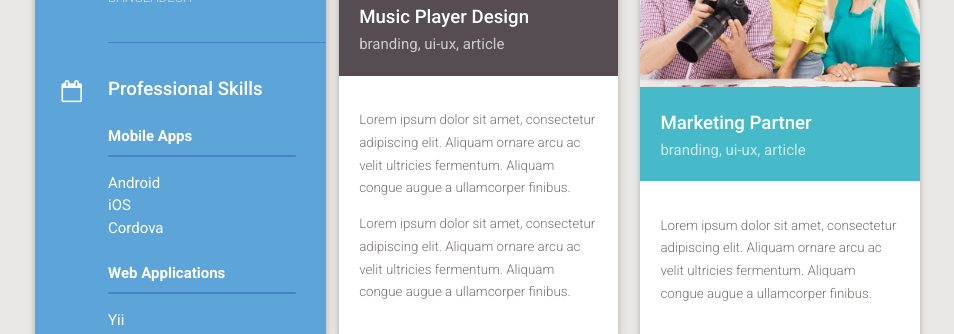
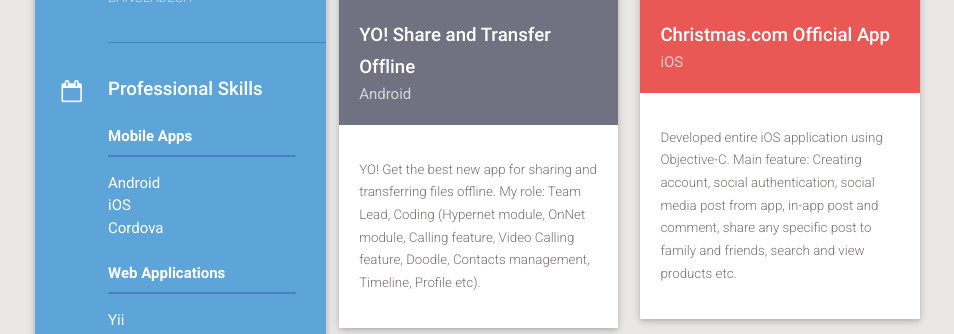
Before and after one commit to mehdihasan/mehdihasan.github.io, a PHP site: page /project.html in a window 1280 px wide. Shown: the part 786-1120 px from the top of the page, without its empty margins (168-1122 px from the left). Run offline with PHP 8.4, Linux system fonts and the light colour scheme.

Commit message:
projects added.

```diff
--- a/assets/css/style.css
+++ b/assets/css/style.css
@@ -352,21 +352,31 @@ body .container {
 .blog-post:last-child {
   padding-right: 0px !important;
 }
-#blog-post-1 {
+#blog-post-3 {
   background-color: #e95855;
 }
 #blog-post-2 {
   background-color: #707281;
 }
-#blog-post-3 {
+#blog-post-0 {
   background-color: #564d52;
 }
-#blog-post-4 {
+#blog-post-1 {
   background-color: #47bac9;
 }
 #blog-post-5 {
-  background-color: #68c02e;
+  background-color: #435c60;
 }
+#blog-post-4 {
+  background-color: #022f4b;
+}
+#blog-post-6 {
+  background-color: #e11111;
+}
+#blog-post-7 {
+  background-color: #000000;
+}
+
 .post-details {
   background-color: #ffffff;
   padding: 20px;
--- a/project.html
+++ b/project.html
@@ -65,6 +65,8 @@
           <script src="https://oss.maxcdn.com/libs/html5shiv/3.7.0/html5shiv.js"></script>
           <script src="https://oss.maxcdn.com/libs/respond.js/1.3.0/respond.min.js"></script>
         <![endif]-->
+
+
 
     </head>
     <body>
@@ -236,95 +238,7 @@
                 <section class="col s12 m12 l8 section" > <!-- Blog section start -->
                     <div class="row">
                         <div class="blog">
-                            <div class="col s12 m12 l6 blog-post">
-                                <div class="thumbnail z-depth-1 animated">
-                                    <a href="project-details.html"><img src="assets/images/blog1.jpg" alt="" class="responsive-img"></a>
-                                    <div class="blog-details">
-                                        <div class="post-title" id="blog-post-1">
-                                            <a href="project-details.html">
-                                                <h2>Website Design</h2>
-                                                <span>branding, ui-ux, article</span>
-                                            </a>
-                                        </div>
-                                        <div class="post-details">
-                                            <p>Lorem ipsum dolor sit amet, consectetur adipiscing elit. Aliquam ornare arcu ac velit
-                                            ltricies fermentum. Aliquam congue augue a ullamcorper finibus.</p>
-                                        </div>
-                                    </div>
-                                </div>
-                            </div>
-                            <div class="col s12 m12 l6 blog-post">
-                                <div class="thumbnail z-depth-1">
-                                    <a href="project-details.html"><img src="assets/images/blog2.jpg" alt="" class="responsive-img"></a>
-                                    <div class="blog-details">
-                                        <div class="post-title" id="blog-post-2">
-                                            <a href="project-details.html">
-                                                <h2>Website Redesign</h2>
-                                                <span>branding, ui-ux, article</span>
-                                            </a>
-                                        </div>
-                                        <div class="post-details">
-                                            <p>Lorem ipsum dolor sit amet, consectetur adipiscing elit. Aliquam ornare arcu ac velit ultricies fermentum. Aliquam congue augue a ullamcorper finibus.</p>
-                                            <p>Lorem ipsum dolor sit amet, consectetur adipiscing elit. Aliquam ornare arcu ac velit ultricies fermentum. Aliquam congue augue a ullamcorper finibus.</p>
-                                        </div>
-                                    </div>
-                                </div>
-                            </div>
-                            <div class="col s12 m12 l6 blog-post">
-                                <div class="thumbnail z-depth-1">
-                                    <a href="project-details.html"><img src="assets/images/blog4.jpg" alt="" class="responsive-img"></a>
-                                    <div class="blog-details">
-                                        <div class="post-title" id="blog-post-3">
-                                            <a href="project-details.html">
-                                                <h2>Music Player Design</h2>
-                                                <span>branding, ui-ux, article</span>
-                                            </a>
-                                        </div>
-                                        <div class="post-details">
-                                            <p>Lorem ipsum dolor sit amet, consectetur adipiscing elit. Aliquam ornare arcu ac velit ultricies fermentum. Aliquam congue augue a ullamcorper finibus.</p>
 
-                                            <p>Lorem ipsum dolor sit amet, consectetur adipiscing elit. Aliquam ornare arcu ac velit ultricies fermentum. Aliquam congue augue a ullamcorper finibus.</p>
-                                        </div>
-                                    </div>
-                                </div>
-                            </div>
-                            <div class="col s12 m12 l6 blog-post">
-                                <div class="thumbnail z-depth-1">
-                                    <a href="project-details.html"><img src="assets/images/blog5.jpg" alt="" class="responsive-img"></a>
-                                    <div class="blog-details">
-                                        <div class="post-title" id="blog-post-4">
-                                            <a href="project-details.html">
-                                                <h2>Marketing Partner</h2>
-                                                <span>branding, ui-ux, article</span>
-                                            </a>
-                                        </div>
-                                        <div class="post-details">
-                                            <p>Lorem ipsum dolor sit amet, consectetur adipiscing elit. Aliquam ornare arcu ac velit ultricies fermentum. Aliquam congue augue a ullamcorper finibus.</p>
-                                        </div>
-                                    </div>
-                                </div>
-                            </div>
-                            <div class="col s12 m12 l12 blog-post">
-                                <div class="row">
-                                    <div class="thumbnail z-depth-1">
-                                        <div class="featured-img col m12 s12 l6 " id="featured">
-                                            <a href="project-details.html"><img src="assets/images/bb3.jpg" alt="" class="responsive-img z-depth-1"></a>
-                                        </div>
-                                        <div class="caption col m12 s12 l6" id="caption">
-                                            <div class="post-details z-depth-1">
-                                                <p>Lorem ipsum dolor sit amet, consectetur adipiscing elit. Aliquam ornare arcu ac velit ultricies fermentum. Aliquam congue augue a ullamcorper finibus.
-                                                Lorem ipsum dolor sit amet, consectetur adipiscing elit. Aliquam ornare arcu ac velit ultricies fermentum.</p>
-                                            </div>
-                                            <div class="post-title z-depth-1" id="blog-post-5">
-                                                <a href="project-details.html">
-                                                    <h2>Website Development</h2>
-                                                    <span>branding, ui-ux, article</span>
-                                                </a>
-                                            </div>
-                                        </div>
-                                    </div>
-                                </div>
-                            </div>
                         </div>
 
                         <!-- =======================================
@@ -393,6 +307,94 @@
         <!-- Customized js -->
         <script src="assets/js/init.js"></script>
 
+        <script>
+
+            $(document).ready(function(){
+
+                var items = [
+                    [
+                        "https://play.google.com/store/apps/details?id=no.dn.dn&hl=en",
+                        "https://lh6.ggpht.com/qS0h4HZ49cIMfzQJlNghGZy5Av2h_XVUqRzkHns8TANjfmFxQcJt9idsshiJCPRiM3U=w300-rw",
+                        "background-color: #4578BF;",
+                        "DN.no",
+                        "Android",
+                        "dn.no is the laregest businees newspaper in Norway. The app is mainly to represent their digital media contents including different editions, magazines and daily news content. It is one of the best news / media application in Google Play Store."
+                    ],
+                    [
+                        "https://itunes.apple.com/ph/app/yo!-chat-share-over-wifi/id964717962?mt=8",
+                        "http://is2.mzstatic.com/image/thumb/Purple122/v4/8b/92/07/8b9207ff-c685-d700-35dc-f169afb53b95/source/175x175bb.jpg",
+                        "",
+                        "YO! - Fast Data Free Sharing",
+                        "iOS",
+                        "Main feature: Messaging and Sharing files between Android and iOS devices. Major features worked both with and without internet connectivity. Worked in following modules: Hypernet module, Contacts management module, SQLite, Networking."
+                    ],
+                    [
+                        "https://play.google.com/store/apps/details?id=com.lotd.yoapp&hl=en",
+                        "https://lh3.googleusercontent.com/niN_0xCuU0e1gVoOLvOVuOa6kUFt9dZch5Y-EmDwfUyvZbVpthwpKDyYNqtaHfqpLKhm=w300-rw",
+                        "background-color: #fff;",
+                        "YO! Share and Transfer Offline",
+                        "Android",
+                        "YO! Get the best new app for sharing and transferring files offline. My role: Team Lead, Coding (Hypernet module, OnNet module, Calling feature, Video Calling feature, Doodle, Contacts management, Timeline, Profile etc)."
+                    ],
+                    [
+                        "https://itunes.apple.com/ph/app/christmas.com-official-app/id785228941?mt=8",
+                        "http://is4.mzstatic.com/image/thumb/Purple4/v4/5a/52/5c/5a525c68-a8f4-b092-6918-de6501536192/source/175x175bb.jpg",
+                        "",
+                        "Christmas.com Official App",
+                        "iOS",
+                        "Developed entire iOS application using Objective-C.  Main feature: Creating account, social authentication, social media post from app, in-app post and comment, share any specific post to family and friends, search and view products etc."
+                    ],
+                    [
+                        "http://cygnusaerial.com/",
+                        "http://cygnusaerial.com/images/cygnus_logo.png",
+                        "padding: 20px;background-color: #fff;",
+                        "CygnusAerial",
+                        "Web Application",
+                        "Entire Web Application developed. Used Yii2 framework. "
+                    ],
+                    [
+                        "http://cornerstonehealthcaresolutions.com/",
+                        "http://cornerstonehealthcaresolutions.com/images/logo-horizontal3-bg.png",
+                        "padding: 20px;background-color: #fff;",
+                        "Corner Stone Health Care",
+                        "Web Application / PTO software",
+                        "Entire Web Application and Patient-Employee management system. Used technologies: Yii2, Rack Form,  PHP, JQuery, MySQL etc."
+                    ],
+                    [
+                        "http://wchconnect.paperlesshealth.com/",
+                        "https://lh4.googleusercontent.com/MDGc-p4AzZcJrIpJEH3SAW2wY3F7Ac_wsqoy7xndTLRczGchiFtXUdQLp5xM81LmDXcq5eoM=w2560-h1390",
+                        "",
+                        "WCHconnect",
+                        "Application / Backend management panel / Custom Google Analytics Dashboard",
+                        "Entire Web Application and backend. Developed mainly using Javascript, PHP and MySQL. Main feature: Custom Google Analytics Dashboard at backend, Search and view medical professional information and disaster protocols."
+                    ],
+                    [
+                        "https://paperlesshealth.com/emsconnect/kettering/app/",
+                        "https://lh5.googleusercontent.com/6YbFX5LeUQprRXBv1XdJHKv8VvjZvBPBvneF6GnUIPlL7ZQQ-Gl94AdD67StnZjYoJU-xjOu=w2560-h1344",
+                        "",
+                        "EMSconnect",
+                        "Application / Backend Management Panel",
+                        "Entire Web Application and backend. Developed mainly using Javascript, PHP and MySQL. Main feature: search and show direction of nearby hospitals."
+                    ]
+                ];
+
+                for (var i = 0; i < items.length; i++) {
+                    var htmlItem = '<div class="col s12 m12 l6 blog-post"> <div class="thumbnail z-depth-1 animated">'
+                            +'<a href="'+items[i][0]+'">'
+                            +'<img src="'+items[i][1]+'" alt="" class="responsive-img" style="'+items[i][2]+'"></a>'
+                            +'<div class="blog-details"><div class="post-title" id="blog-post-'+i+'">'
+                            +'<a href="'+items[i][0]+'">'
+                            +'<h2>'+items[i][3]+'</h2>'
+                            +'<span>'+items[i][4]+'</span>'
+                            +'</a> </div> <div class="post-details">'
+                            +'<p>'+items[i][5]+'</p>'
+                            +'</div> </div> </div> </div>';
+                    $( ".blog" ).append( htmlItem );
+                }
+            });
+
+        </script>
+
     </body>
 
 <!-- Mirrored from demo.deviserweb.com/cv/project.html by HTTrack Website Copier/3.x [XR&CO'2014], Fri, 14 Aug 2015 08:23:17 GMT -->
```
Also changed, not shown: assets/images/bb3.jpg (deleted), assets/images/blog.jpg (deleted), assets/images/blog1.jpg (deleted), assets/images/blog2.jpg (deleted), assets/images/blog4.jpg (deleted), assets/images/blog5.jpg (deleted), assets/images/sig.png (deleted).
